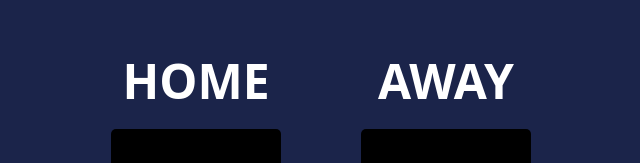
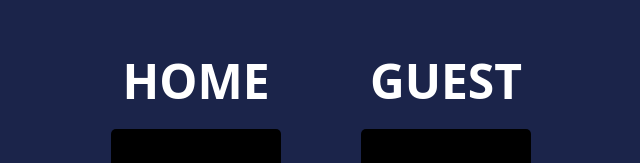
Before and after one commit to fringe4life/basketboard-scoreboard, a plain HTML site: page index.html in a window 1280 px wide. Shown: the top 163 px of the page, without its empty margins (319-959 px from the left). Drawn offline with Linux system fonts and the light colour scheme.

Commit message:
changed index.html

```diff
--- a/index.html
+++ b/index.html
@@ -17,7 +17,7 @@
         </div>
       </div>
       <div id="guest">
-        <h1>AWAY</h1>
+        <h1>GUEST</h1>
         <div class="scoreboard">
           <p id="guest-score" class="score"></p>
         </div>
```
